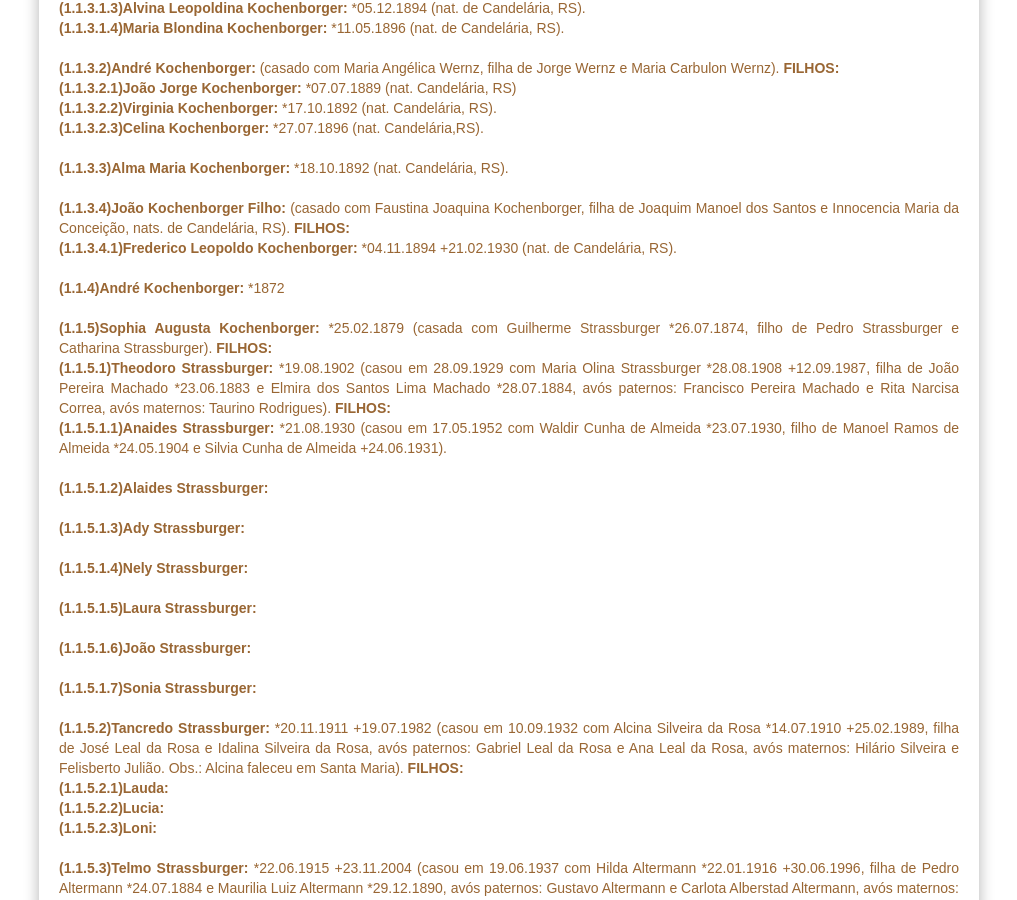
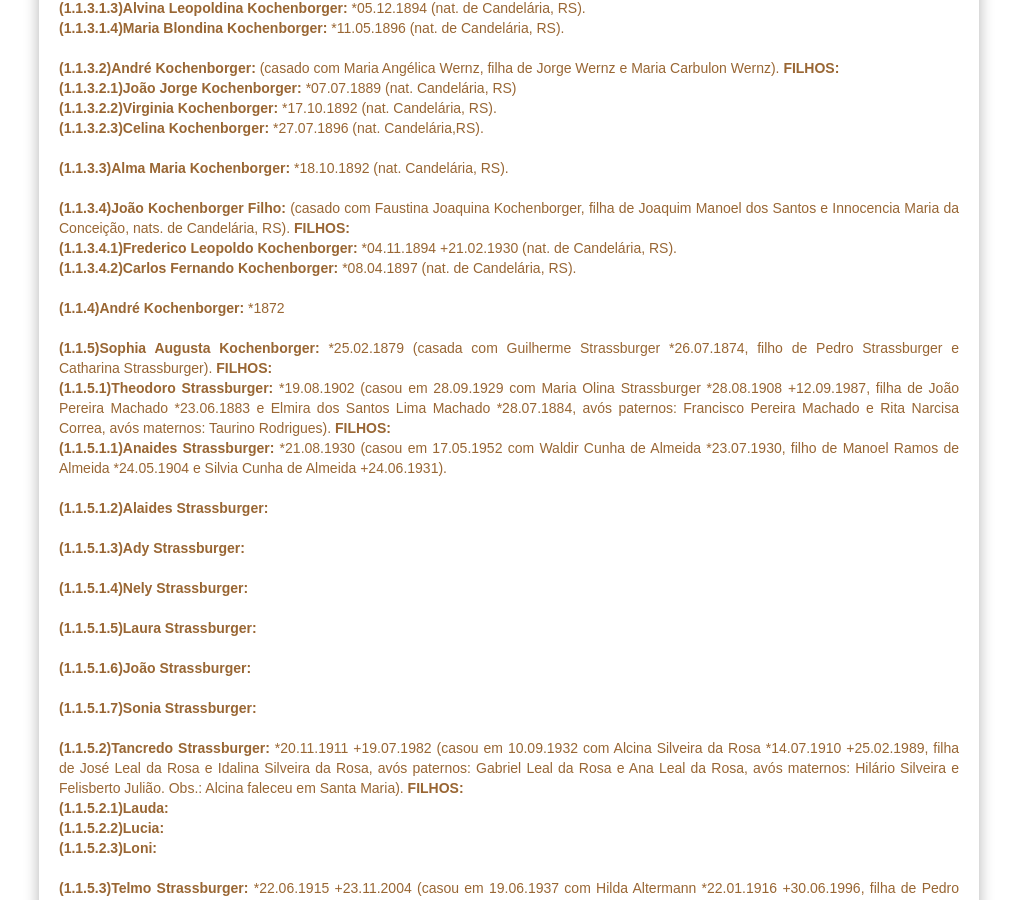
Before and after one commit to claudiovargas1955/claudiovargas1955.github.io, a Jekyll site: the page built from _pages/familia-kochenborger.html, in a window 1280 px wide and 900 px high, scrolled down 2535 px. Shown: the whole window, without its empty margins (131-1148 px from the left). Built offline with Jekyll 4.4.1, drawn with Linux system fonts in a browser that asks for light colours; some web fonts are replaced.

Commit message:
Update familia-kochenborger.html

```diff
--- a/_pages/familia-kochenborger.html
+++ b/_pages/familia-kochenborger.html
@@ -218,7 +218,8 @@
 
             <b>(1.1.3.4)João Kochenborger Filho: </b>(casado com Faustina Joaquina Kochenborger, filha de Joaquim Manoel dos Santos e
             Innocencia Maria da Conceição, nats. de Candelária, RS). <b>FILHOS: </b><br>
-              <b>(1.1.3.4.1)Frederico Leopoldo Kochenborger: </b>*04.11.1894 +21.02.1930 (nat. de Candelária, RS).<br><br>
+              <b>(1.1.3.4.1)Frederico Leopoldo Kochenborger: </b>*04.11.1894 +21.02.1930 (nat. de Candelária, RS).<br>
+              <b>(1.1.3.4.2)Carlos Fernando Kochenborger: </b>*08.04.1897 (nat. de Candelária, RS).<br><br>
 
   <b>(1.1.4)André Kochenborger: </b>*1872<br><br>
 
```
